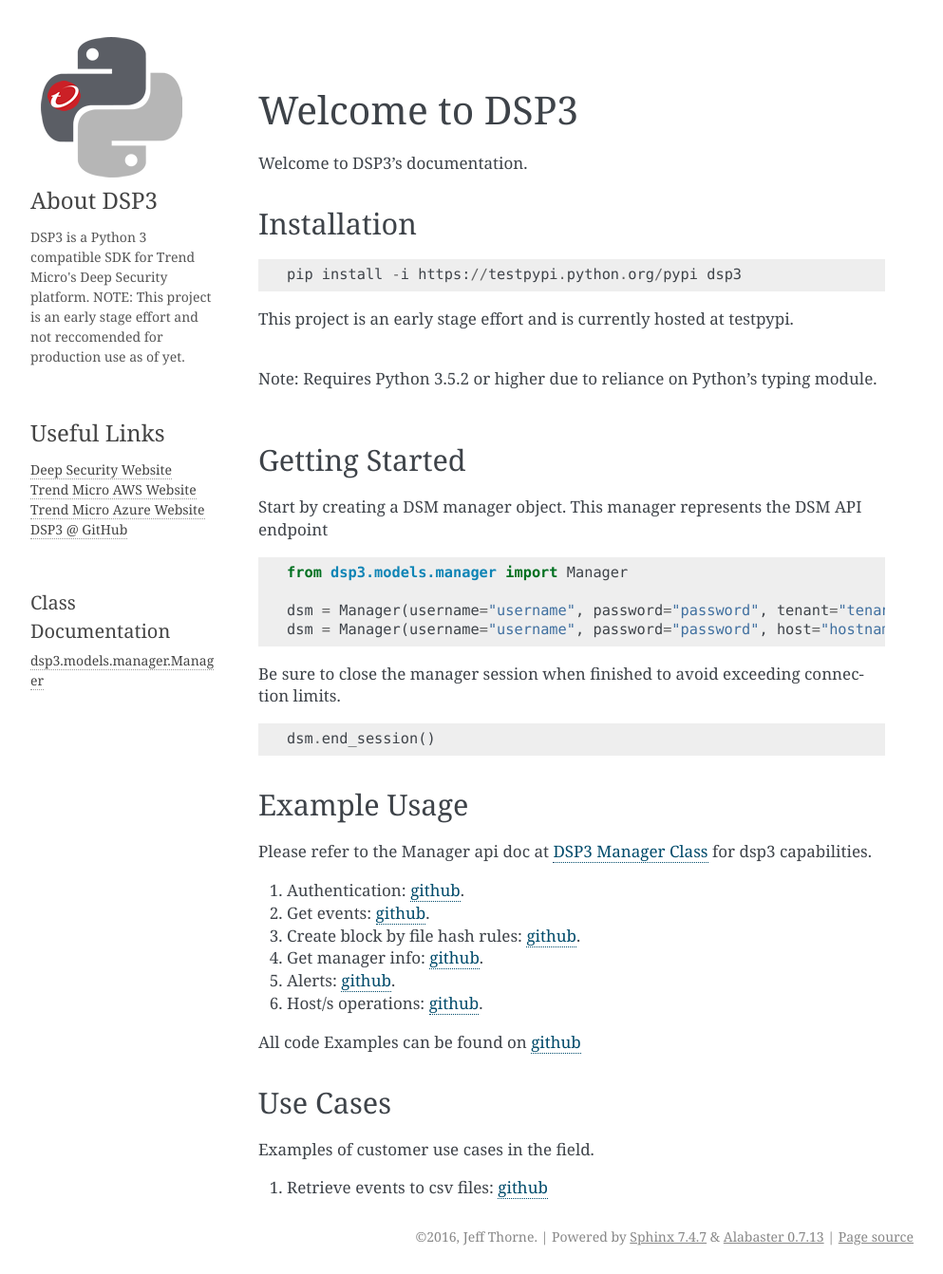
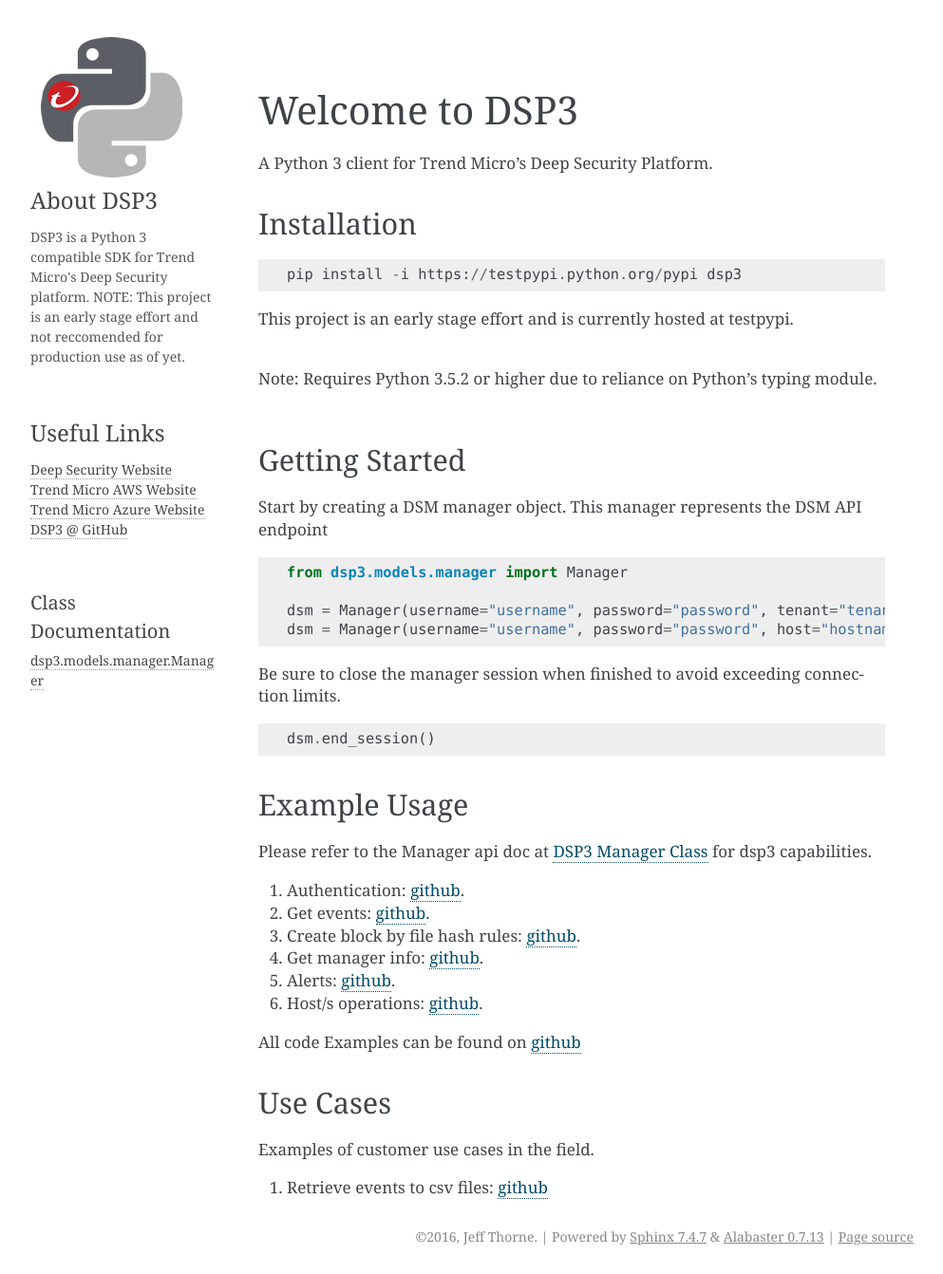
Before and after one commit to trend206/dsp3, a Sphinx documentation site: the page built from docs/source/index.rst, in a window 1280 px wide. Shown: the whole page at 95% size, without its empty margins (148-1141 px from the left). Built offline with Sphinx 7.4.7, drawn with Linux system fonts in a browser that asks for light colours.

```diff
--- a/docs/source/index.rst
+++ b/docs/source/index.rst
@@ -8,7 +8,7 @@
 Welcome to DSP3
 ===============
 
-Welcome to DSP3's documentation.
+A Python 3 client for Trend Micro's Deep Security Platform.
 
 
 Installation
```
